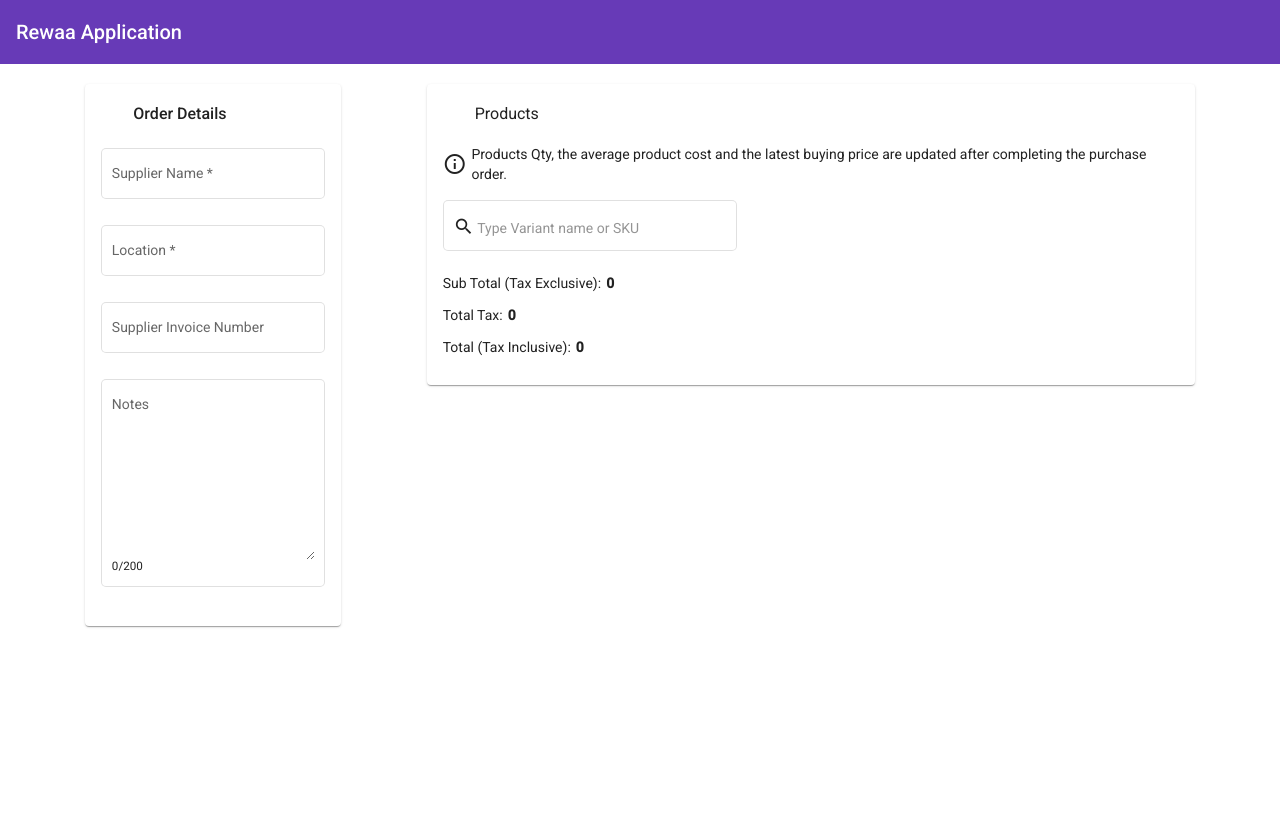
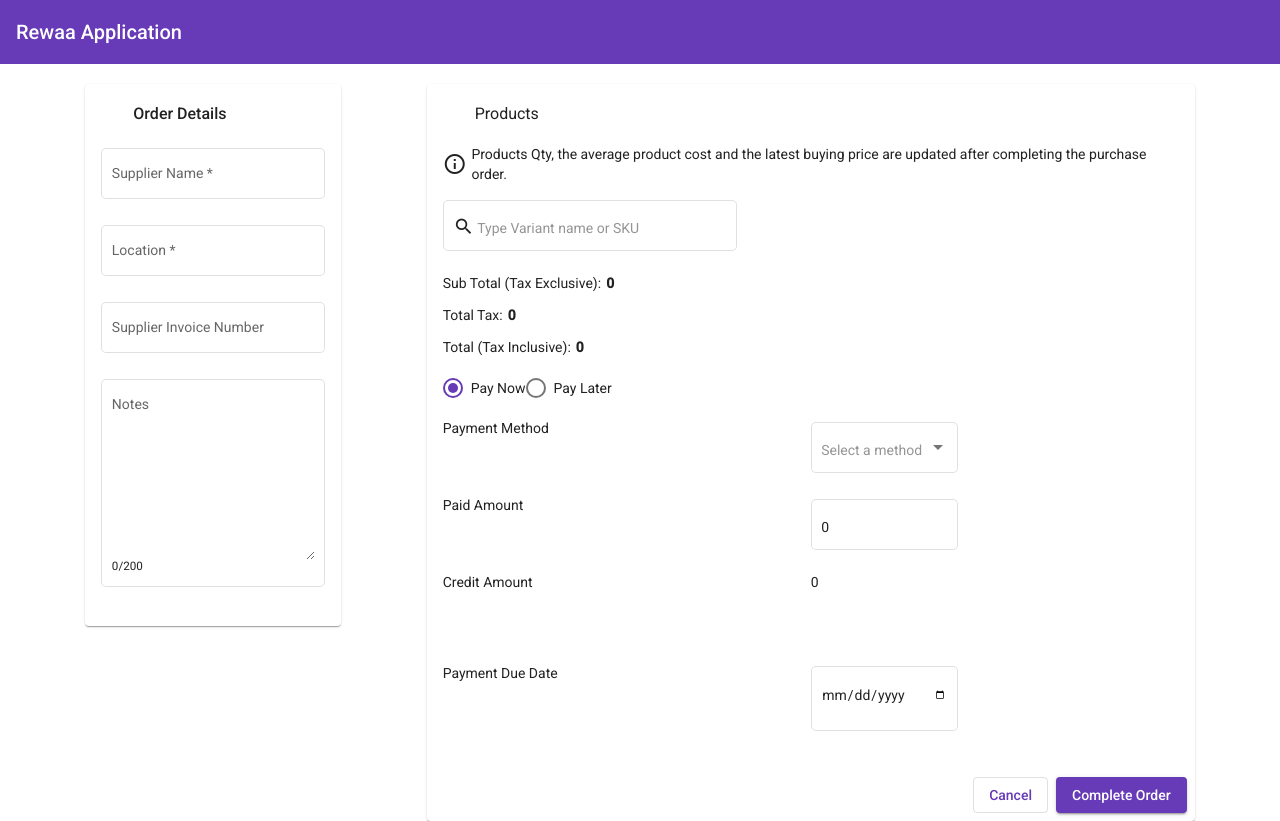
Before and after one commit to Aashir1/rewaa-app, an Angular app: page /place-order in a window 1280 px wide. Before the commit the page ends 800 px from the top, so only its background shows below. Built offline with nearby package versions, Linux system fonts and the light colour scheme.

Commit message:
feat: product form validation and submission

```diff
--- a/src/app/app.module.ts
+++ b/src/app/app.module.ts
@@ -17,6 +17,7 @@
 import { MatSelectModule } from '@angular/material/select';
 import { MatTableModule } from '@angular/material/table';
 import { MatToolbarModule } from '@angular/material/toolbar';
+import { MatRadioModule } from '@angular/material/radio';
 import { OrderComponent } from './components/order/order.component';
 import { ProductsDetailsComponent } from './components/products-details/products-details.component';
 import { ProductsTableComponent } from './components/products-table/products-table.component';
@@ -48,6 +49,7 @@
     MatTableModule,
     MatButtonModule,
     MatSelectModule,
+    MatRadioModule,
   ],
   providers: [ProductService, ProductDetailService],
   bootstrap: [AppComponent],
--- a/src/app/components/products-details/products-details.component.css
+++ b/src/app/components/products-details/products-details.component.css
@@ -14,3 +14,14 @@
   align-items: center;
   column-gap: 5px;
 }
+
+.payment-section {
+  display: grid;
+  display: grid;
+  grid-template-columns: repeat(2, 1fr);
+  grid-auto-rows: 1fr;
+}
+
+.payment-options {
+  margin: 20px 0;
+}
--- a/src/app/components/products-details/products-details.component.html
+++ b/src/app/components/products-details/products-details.component.html
@@ -35,6 +35,7 @@
         [dataSource]="selectedProducts$"
         (onRemoveItem)="handleRemoveItemFromList($event)"
       ></app-products-table>
+      <!-- Summary -->
       <div>
         <p>
           Sub Total (Tax Exclusive): <strong>{{ calculateTotalCost() }}</strong>
@@ -46,6 +47,75 @@
           Total (Tax Inclusive): <strong>{{ calculateTotalCost(true) }}</strong>
         </p>
       </div>
+      <!-- Payment -->
+      <form [formGroup]="productForm">
+        <div class="payment-options">
+          <mat-radio-group
+            formControlName="payNowOrLater"
+            color="primary"
+            name="payNowOrLater"
+          >
+            <mat-radio-button value="payNow">Pay Now</mat-radio-button>
+            <mat-radio-button value="payLater">Pay Later</mat-radio-button>
+          </mat-radio-group>
+        </div>
+        <div *ngIf="isPayingNow" class="payment-section">
+          <div>Payment Method</div>
+          <div>
+            <mat-form-field appearance="outline">
+              <mat-select
+                formControlName="paymentMethod"
+                placeholder="Select a method"
+                name="paymentMethod"
+              >
+                <mat-option value="cash">Cash</mat-option>
+                <mat-option value="creditCard">Credit Card</mat-option>
+              </mat-select>
+            </mat-form-field>
+          </div>
+
+          <div>Paid Amount</div>
+          <div>
+            <mat-form-field appearance="outline">
+              <input
+                matInput
+                type="number"
+                required
+                formControlName="paidAmount"
+                name="paidAmount"
+              />
+            </mat-form-field>
+          </div>
+        </div>
+        <div class="payment-section">
+          <div>Credit Amount</div>
+          <div>{{ calculateCreditAmount() }}</div>
+
+          <div>Payment Due Date</div>
+          <div>
+            <mat-form-field appearance="outline">
+              <input
+                matInput
+                type="date"
+                required
+                formControlName="paymentDueDate"
+                name="paymentDueDate"
+              />
+            </mat-form-field>
+          </div>
+        </div>
+      </form>
     </mat-card-content>
+
+    <mat-card-actions align="end">
+      <button mat-stroked-button color="primary">Cancel</button>
+      <button
+        mat-raised-button
+        color="primary"
+        (click)="$event.preventDefault(); handleSubmit($event)"
+      >
+        Complete Order
+      </button>
+    </mat-card-actions>
   </mat-card>
 </form>
--- a/src/app/components/products-details/products-details.component.ts
+++ b/src/app/components/products-details/products-details.component.ts
@@ -1,5 +1,5 @@
-import { Component, OnInit } from '@angular/core';
-import { FormControl } from '@angular/forms';
+import { Component, EventEmitter, OnInit, Output } from '@angular/core';
+import { FormControl, FormGroup, Validators } from '@angular/forms';
 import { MatOptionSelectionChange } from '@angular/material/core';
 import {
   BehaviorSubject,
@@ -17,15 +17,31 @@
 import { ProductService } from '../../services/product.service';
 import { ProductDetailService } from 'src/app/services/product-detail.service';
 
+type PayNowOrLater = 'payNow' | 'payLater';
+type PaymentMethod = 'cash' | 'credit' | null;
+
 @Component({
   selector: 'app-products-details',
   templateUrl: './products-details.component.html',
   styleUrls: ['./products-details.component.css'],
 })
 export class ProductsDetailsComponent implements OnInit {
+  @Output() onSubmit = new EventEmitter();
+
   productVariantControl = new FormControl();
   productOptions$: Observable<Product[]> = of([] as Product[]);
   filteredProductOptions$: Observable<Product[]> = of([] as Product[]);
+
+  productForm = new FormGroup({
+    payNowOrLater: new FormControl<PayNowOrLater>('payNow'),
+    paymentMethod: new FormControl<PaymentMethod>(null, [Validators.required]),
+    paidAmount: new FormControl<number | undefined>(0, [Validators.min(0)]),
+    paymentDueDate: new FormControl<Date | undefined>(new Date(), [
+      Validators.required,
+    ]),
+  });
+
+  isPayingNow: boolean = true;
 
   // TODO: cleanup variable names
   private _previouslySelectedProducts: ProductDetail[] = [];
@@ -38,6 +54,21 @@
   ) {}
 
   ngOnInit() {
+    this.productForm.valueChanges.subscribe((change) => {
+      this.isPayingNow = change.payNowOrLater === 'payNow';
+
+      if (change.payNowOrLater === 'payLater' && change.paidAmount) {
+        const updatedValue = {
+          payNowOrLater: 'payLater' as const,
+          paidAmount: 0,
+          paymentMethod: 'cash' as const,
+          paymentDueDate: change.paymentDueDate,
+        };
+
+        this.productForm.setValue(updatedValue);
+      }
+    });
+
     this.productOptions$ = this.productService.getProducts();
     this.filteredProductOptions$ = this.productVariantControl.valueChanges.pipe(
       debounceTime(300),
@@ -107,4 +138,28 @@
 
     return total;
   }
+
+  calculateCreditAmount() {
+    const totalCost = this.calculateTotalCost();
+    let paidAmount = 0;
+
+    if (this.productForm.get('paidAmount')?.valid) {
+      paidAmount = this.productForm.get('paidAmount')?.value ?? 0;
+    }
+
+    return totalCost - paidAmount;
+  }
+
+  handleSubmit(event: any) {
+    this.onSubmit.emit(event);
+
+    this.productForm.reset({
+      payNowOrLater: 'payNow',
+      paidAmount: 0,
+      paymentMethod: 'cash',
+      paymentDueDate: new Date(),
+    });
+
+    window.alert('Data Submitted');
+  }
 }
--- a/src/app/container/order-details/order-details.component.html
+++ b/src/app/container/order-details/order-details.component.html
@@ -1,4 +1,6 @@
 <section class="container">
   <app-order></app-order>
-  <app-products-details></app-products-details>
+  <app-products-details
+    (onSubmit)="handleSubmit($event)"
+  ></app-products-details>
 </section>
--- a/src/app/container/order-details/order-details.component.ts
+++ b/src/app/container/order-details/order-details.component.ts
@@ -3,13 +3,12 @@
 @Component({
   selector: 'app-order-details',
   templateUrl: './order-details.component.html',
-  styleUrls: ['./order-details.component.css']
+  styleUrls: ['./order-details.component.css'],
 })
 export class OrderDetailsComponent implements OnInit {
+  constructor() {}
 
-  constructor() { }
+  ngOnInit(): void {}
 
-  ngOnInit(): void {
-  }
-
+  handleSubmit(event: any) {}
 }
```
